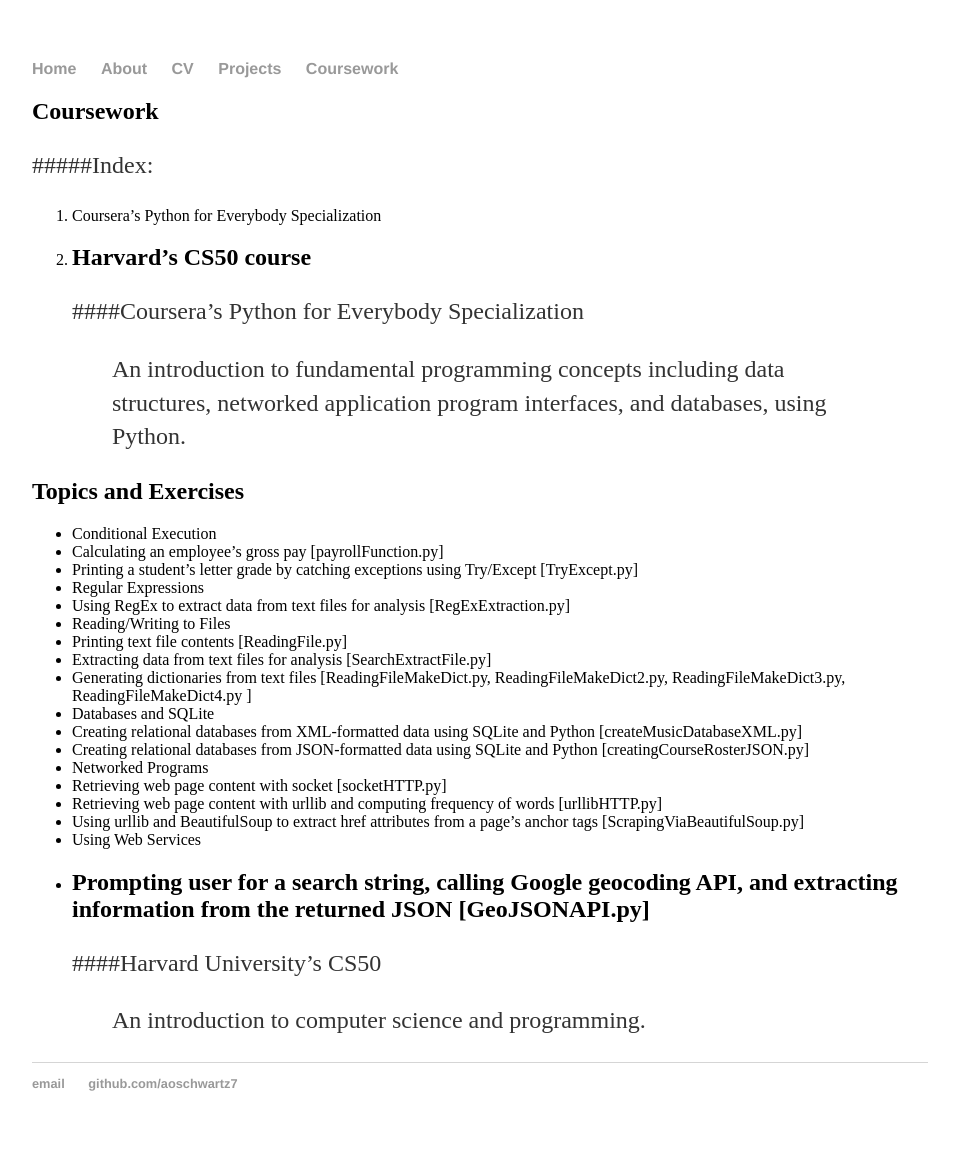
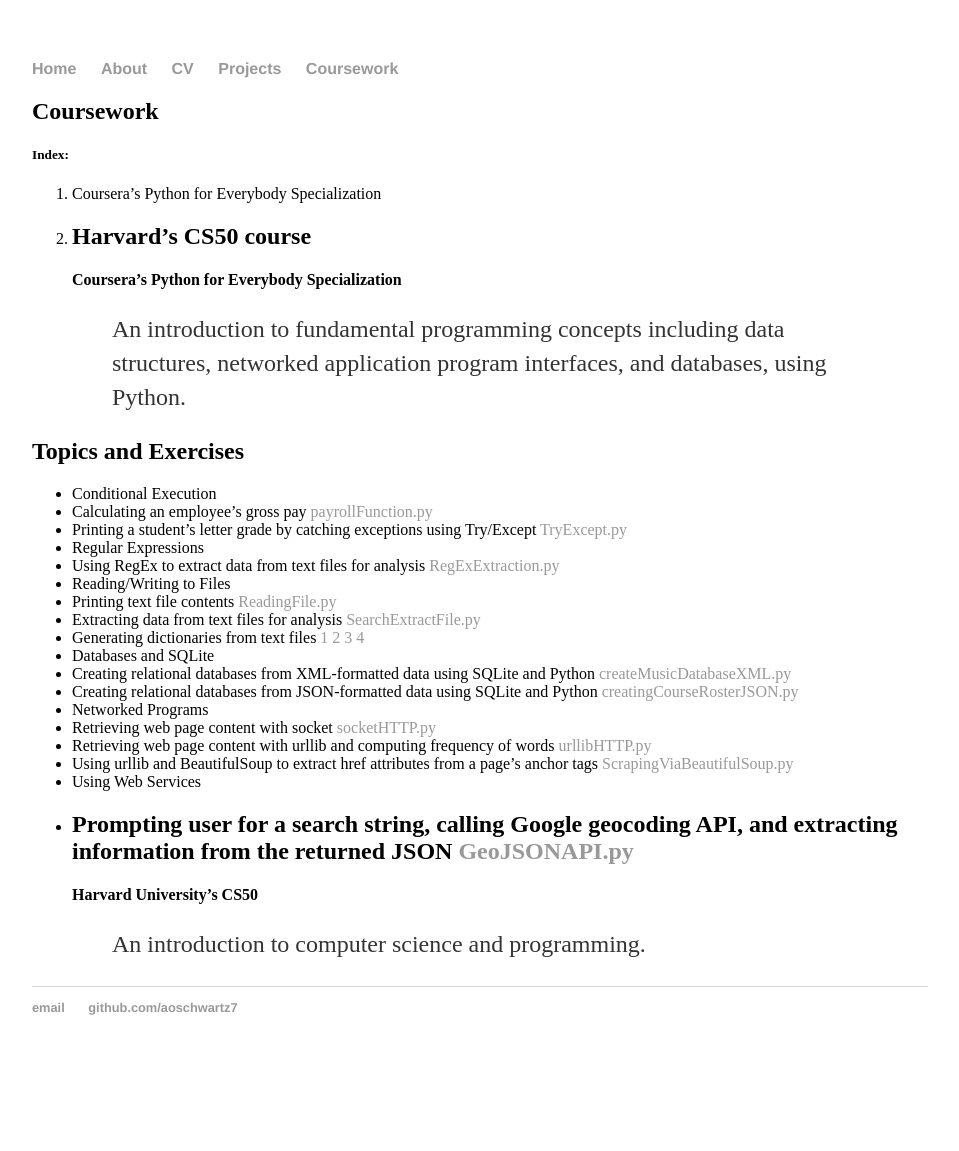
Before and after one commit to aoschwartz7/aoschwartz7.github.io, a Jekyll site: the page built from site/coursework.md, in a window 1280 px wide. Shown: the whole page, without its empty margins (160-1119 px from the left). Built offline with Jekyll 4.4.1, drawn with Linux system fonts in a browser that asks for light colours; our own code applies the rules of GitHub Pages for plain Markdown files; after the commit the page ends 1075 px from its top, so only the background shows below that.

Commit message:
added hrefs to site/coursework.md

```diff
--- a/site/coursework.md
+++ b/site/coursework.md
@@ -1,32 +1,32 @@
 ## Coursework
-#####Index:
+##### Index:
 1. Coursera's Python for Everybody Specialization
 2. Harvard's CS50 course
 -----------------------
-####Coursera's Python for Everybody Specialization
+#### Coursera's Python for Everybody Specialization
 >An introduction to fundamental programming concepts including data structures,
 networked application program interfaces, and databases, using Python.
 
 Topics and Exercises
 -----------------------
 *   Conditional Execution
-  *   Calculating an employee's gross pay [payrollFunction.py]
-  *   Printing a student's letter grade by catching exceptions using Try/Except [TryExcept.py]
+  *   Calculating an employee's gross pay [payrollFunction.py](https://github.com/aoschwartz7/Coursera-Python-Specialization/blob/master/payrollFunction.py)
+  *   Printing a student's letter grade by catching exceptions using Try/Except [TryExcept.py](https://github.com/aoschwartz7/Coursera-Python-Specialization/blob/master/TryExcept.py)
 *   Regular Expressions
-  *   Using RegEx to extract data from text files for analysis [RegExExtraction.py]
+  *   Using RegEx to extract data from text files for analysis [RegExExtraction.py](https://github.com/aoschwartz7/Coursera-Python-Specialization/blob/master/RegExExtraction.py)
 *   Reading/Writing to Files
-  *   Printing text file contents [ReadingFile.py]
-  *   Extracting data from text files for analysis [SearchExtractFile.py]
-  *   Generating dictionaries from text files [ReadingFileMakeDict.py, ReadingFileMakeDict2.py, ReadingFileMakeDict3.py, ReadingFileMakeDict4.py ]
+  *   Printing text file contents [ReadingFile.py](https://github.com/aoschwartz7/Coursera-Python-Specialization/blob/master/ReadingFile.py)
+  *   Extracting data from text files for analysis [SearchExtractFile.py](https://github.com/aoschwartz7/Coursera-Python-Specialization/blob/master/SearchExtractFile.py)
+  *   Generating dictionaries from text files [1](https://github.com/aoschwartz7/Coursera-Python-Specialization/blob/master/ReadingFileMakeDict.py) [2](https://github.com/aoschwartz7/Coursera-Python-Specialization/blob/master/ReadingFileMakeDict2.py) [3](https://github.com/aoschwartz7/Coursera-Python-Specialization/blob/master/ReadingFileMakeDict3.py) [4](https://github.com/aoschwartz7/Coursera-Python-Specialization/blob/master/ReadingFileMakeDict4.py)
 *   Databases and SQLite
-  *   Creating relational databases from XML-formatted data using SQLite and Python [createMusicDatabaseXML.py]
-  *   Creating relational databases from JSON-formatted data using SQLite and Python [creatingCourseRosterJSON.py]
+  *   Creating relational databases from XML-formatted data using SQLite and Python [createMusicDatabaseXML.py](https://github.com/aoschwartz7/Coursera-Python-Specialization/blob/master/createMusicDatabaseXML.py)
+  *   Creating relational databases from JSON-formatted data using SQLite and Python [creatingCourseRosterJSON.py](https://github.com/aoschwartz7/Coursera-Python-Specialization/blob/master/creatingCourseRosterJSON.py)
 *   Networked Programs
-  *   Retrieving web page content with socket [socketHTTP.py]
-  *   Retrieving web page content with urllib and computing frequency of words [urllibHTTP.py]
-  *   Using urllib and BeautifulSoup to extract href attributes from a page's anchor tags [ScrapingViaBeautifulSoup.py]
+  *   Retrieving web page content with socket [socketHTTP.py](https://github.com/aoschwartz7/Coursera-Python-Specialization/blob/master/socketHTTP.py)
+  *   Retrieving web page content with urllib and computing frequency of words [urllibHTTP.py](https://github.com/aoschwartz7/Coursera-Python-Specialization/blob/master/urllibHTTP.py)
+  *   Using urllib and BeautifulSoup to extract href attributes from a page's anchor tags [ScrapingViaBeautifulSoup.py](https://github.com/aoschwartz7/Coursera-Python-Specialization/blob/master/ScrapingViaBeautifulSoup.py)
 *   Using Web Services
-  *   Prompting user for a search string, calling Google geocoding API, and extracting information from the returned JSON [GeoJSONAPI.py]
+  *   Prompting user for a search string, calling Google geocoding API, and extracting information from the returned JSON [GeoJSONAPI.py](https://github.com/aoschwartz7/Coursera-Python-Specialization/blob/master/GeoJSONAPI.py)
 ---
-####Harvard University's CS50
+#### Harvard University's CS50
 >An introduction to computer science and programming.
```
